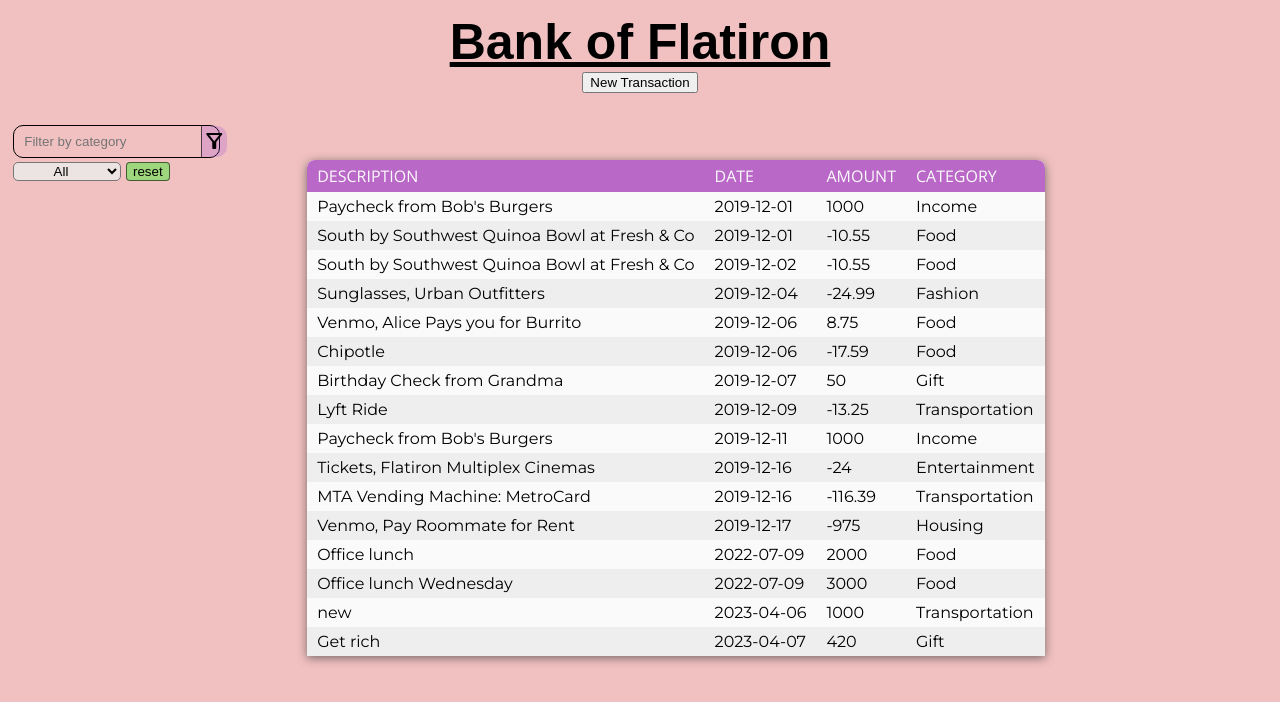
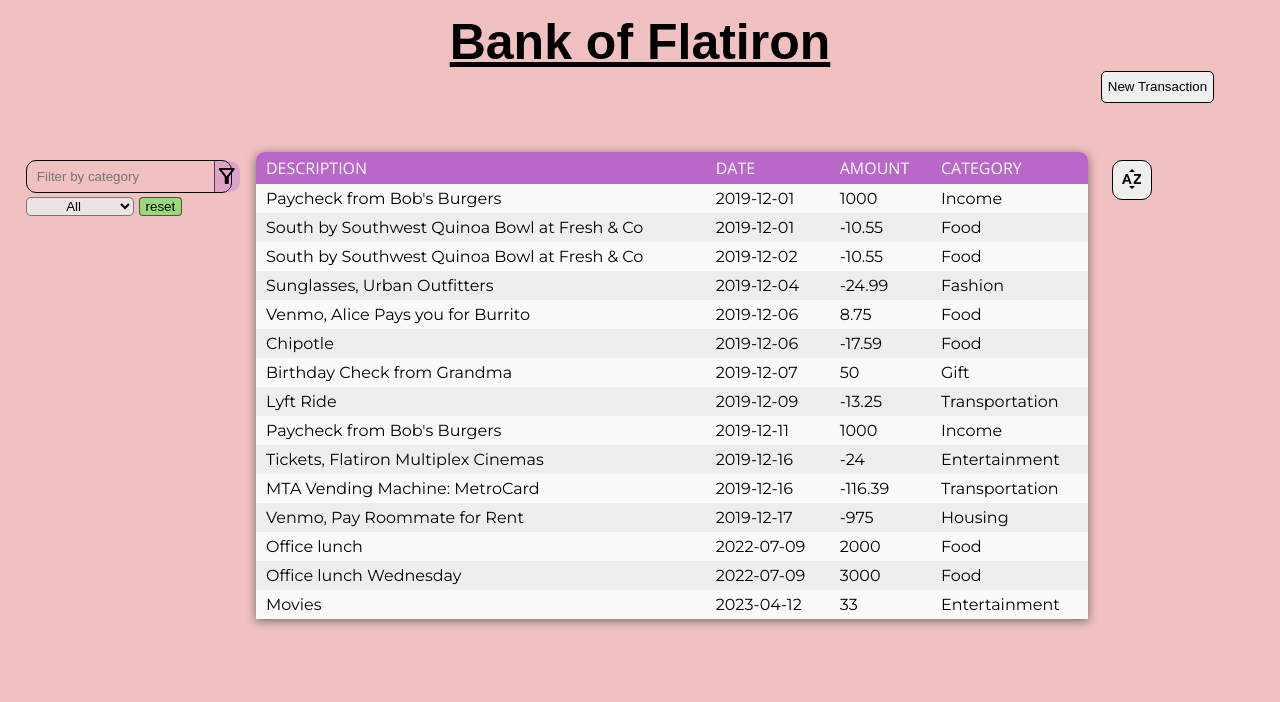
Before and after one commit to edd-ie/Bank-of-Flatiron, a React (Create React App) app: page / in a window 1280 px wide. Shown: the top 702 px of the page. Built offline with nearby package versions, Linux system fonts and the light colour scheme; data requests are answered from the project's data file; a web font is replaced by a local one.

Commit message:
Error handling

```diff
--- a/data/db.json
+++ b/data/db.json
@@ -99,18 +99,11 @@
       "id": 14
     },
     {
-      "date": "2023-04-06",
-      "description": "new",
-      "category": "Transportation",
-      "amount": "1000",
+      "date": "2023-04-12",
+      "description": "Movies",
+      "category": "Entertainment",
+      "amount": "33",
       "id": 15
-    },
-    {
-      "date": "2023-04-07",
-      "description": "Get rich",
-      "category": "Gift",
-      "amount": "420",
-      "id": 16
     }
   ]
 }
--- /dev/null
+++ b/src/Form.css
@@ -0,0 +1,17 @@
+#newInput{
+    position: absolute;
+    top: 13%;
+    left: 24%;
+    display: flex;
+    justify-content: space-evenly;
+    background: transparent;
+    width: 55%;
+}
+
+#newBtn{
+    position: absolute;
+    left: 86%;
+    height: 4%;
+    border-radius: 5px;
+    border: 1px solid black;
+}
--- a/src/Form.js
+++ b/src/Form.js
@@ -1,3 +1,4 @@
+import './Form.css';
 import React, {useState} from "react";
 
 function Form(){
@@ -29,7 +30,13 @@ function Form(){
         }
         console.log("file: Form.js:27 -> handleSubmit -> data:", data);
 
-
+        if(description===''|| date ==='' || amount==='' || choice===''){
+            e.preventDefault();
+            alert("Fields cannot be empty")
+            return 0
+        }
+        else{
+            console.log('posting');
             fetch('http://localhost:3000/transactions',{
                 method: 'POST',
                 headers: {'Content-Type': 'application/json'},
@@ -43,12 +50,15 @@ function Form(){
             e.target.reset();
         }
 
+    }
+
 
     return(
         <>
-            <button onClick={handleNewTransaction}>New Transaction</button>
+            {!showForm &&(
+            <button onClick={handleNewTransaction} id='newBtn'>New Transaction</button>)}
             {showForm &&(
-                <form onSubmit={e => handleSubmit(e)} action="">
+                <form onSubmit={e => handleSubmit(e)} action="" id='newInput'>
                     <title>New Transaction</title>
                     <input type="text" placeholder="description" />
                     <input type="date" placeholder="date" />
--- a/src/Tables.css
+++ b/src/Tables.css
@@ -2,12 +2,13 @@
 
 table {
     position: absolute;
-    left: 24%;
-    top: 20%;
+    left: 20%;
+    top: 19%;
     border-spacing: 0;
     box-shadow: 0 2px 10px rgba(64, 64, 64, .7);
     border-radius: 8px 8px 0 0;
     overflow: hidden;
+    width: 65%;
 
 }
 
@@ -35,10 +36,12 @@ tr:nth-child(even) {
     background-color: #eeeeee;
 }
 
-.filter{
+#filter{
     position: absolute;
-    margin-top: 2.5%;
-    margin-left: 13px;
+    top: 20%;
+    left: 2%;
+    /* margin-top: 2.5%;
+    margin-left: 13px; */
     display: flex;
     flex-direction: column;
     width: 16%;
@@ -88,6 +91,7 @@ tr:nth-child(even) {
     border-radius: 5px;
     text-align: center;
     background: rgba(235, 234, 234, 0.842);
+    height: inherit;
 }
 
 .filter2 button {
@@ -103,3 +107,13 @@ tr:nth-child(even) {
     background: rgba(0, 255, 0, 0.795);
 
 }
+#sort{
+    position: absolute;
+    top: 20%;
+    right: 10%;
+    border-radius: 10px;
+    border: 0.6px solid black;
+    width: 40px;
+    height: 40px;
+    text-align: center;
+}
--- a/src/Tables.js
+++ b/src/Tables.js
@@ -39,10 +39,45 @@ export default function Table(){
         form.reset()
     }
 
+    function quickSort(array){
+        if(array.length <=1) return array;
+        let start = array[0];
+        let left = array.filter(x=>x<start);
+        let right = array.filter(x=>x>start);
+        return [...quickSort(left), start,...quickSort(right)];
+    }
+
+    function sortByCategory(data){
+        let group = {}, sorted = [];
+
+        // Grouping by category
+        for (let item of data){
+            (group[item.category])?group[item.category].push(item):
+            group[item.category] = [item];
+        }
+
+
+        // Sorting by category without in-built methods
+        let key = [...quickSort(Object.keys(group))]
+
+        for(let values of key){
+            for(let items in group[values]){
+                sorted.push(group[values][items]);
+            }
+        }
+
+        return sorted;
+    }
+
+    function handleDelete(target){
+        let confirmation = prompt("Do you want to delete this item? \nY/N")
+        confirmation = confirmation.toLocaleLowerCase()
+        return (confirmation === "y" || confirmation ==="yes")?target.parentElement.remove():""
+    }
 
     const displayTable = (filteredContent.length > 0 ? filteredContent : originalContent).map((row)=>{
         return (
-            <tr key={row.id}>
+            <tr key={row.id} onClick={(e)=>handleDelete(e.target)}>
                 <td>{row.description}</td>
                 <td>{row.date}</td>
                 <td>{row.amount}</td>
@@ -53,15 +88,15 @@ export default function Table(){
 
     return(
         <div>
-            <form onSubmit={(e)=>handleSubmit(e)} className="filter">
-                <div className="filter1">
+            <div  id="filter">
+                <form className="filter1" onSubmit={(e)=>handleSubmit(e)}>
                     <input type="text" placeholder="Filter by category" />
                     <button type="submit">
                         <span class="material-symbols-outlined">
                             filter_alt
                         </span>
                     </button>
-                </div>
+                </form>
                 <div className="filter2">
                     <select onChange={e => handleSelect(e)}>
                         <option value="Category">All</option>
@@ -77,8 +112,12 @@ export default function Table(){
                         reset
                     </button>
                 </div>
-            </form>
-
+            </div>
+            <button onClick={() => setFilteredContent(sortByCategory(originalContent))} id='sort'>
+                <span class="material-symbols-outlined">
+                    sort_by_alpha
+                </span>
+            </button>
             <table id="table">
                 <thead>
                     <tr>
```
Lines whose indentation alone changed are shown as unchanged.
